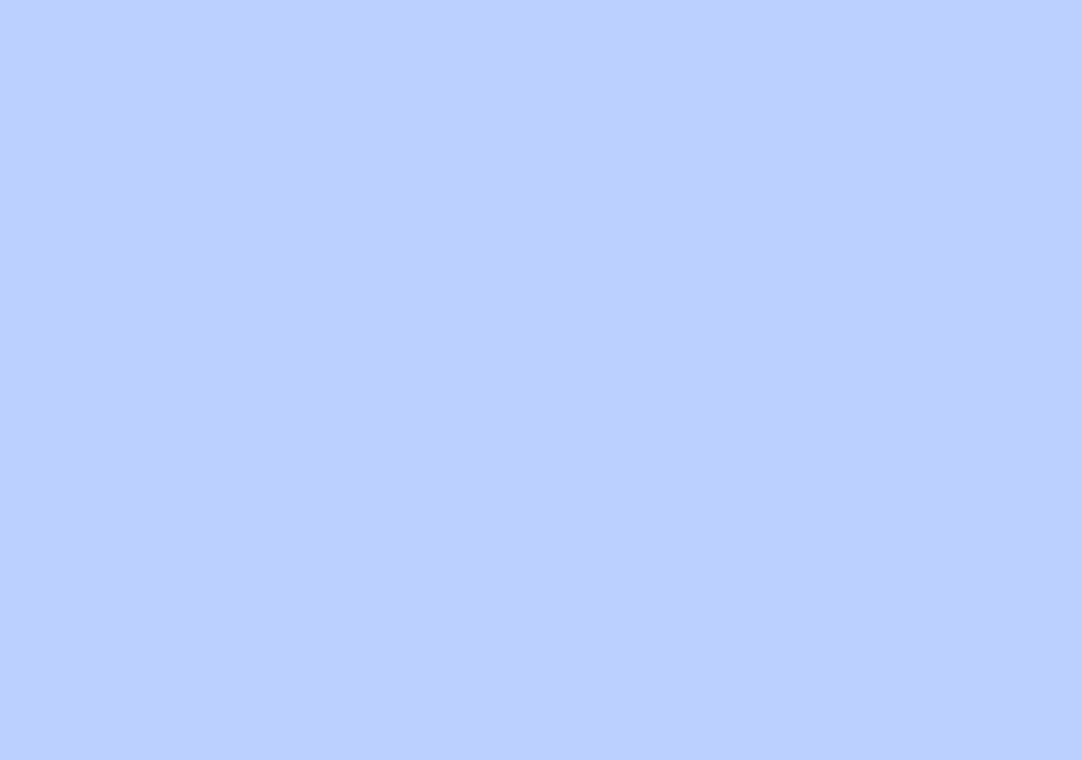
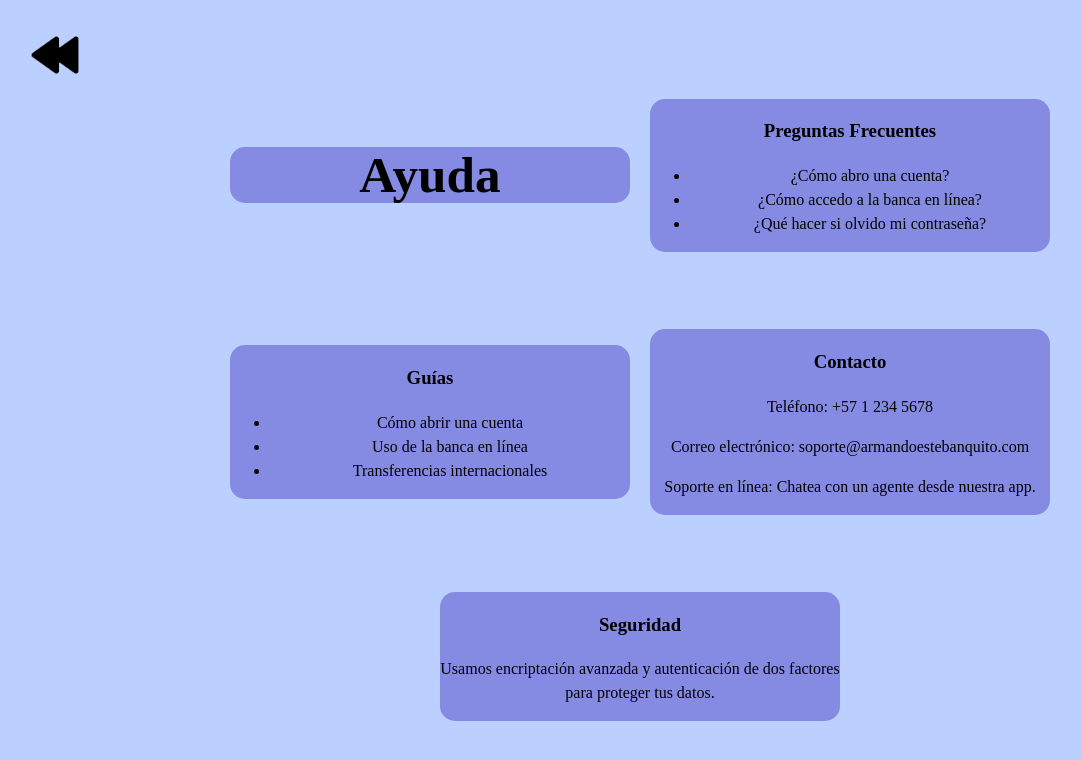
Before and after one commit to ZhantyDev/proyecto-web, a React (Vite) app in the folder front-proyecto/: page /ayuda in a window 1280 px wide. Before the commit this address had no page. Shown: the top 760 px of the page, without its empty margins (0-1082 px from the left). Built offline with nearby package versions, Linux system fonts and the light colour scheme.

Commit message:
se hace y me invente la informacin del apartado de ayuda

```diff
--- a/front-proyecto/src/App.jsx
+++ b/front-proyecto/src/App.jsx
@@ -11,6 +11,7 @@ import Transferencias from './components/transferencias/Transferencias'
 import Depositos from './components/depositos/Depositos'
 import Retiros from './components/retiros/Retiros'
 import Nosotros from './components/sobreNos/nosotros'
+import Ayuda from './components/ayuda/ayuda'
 
 
 function App() {
@@ -26,6 +27,8 @@ function App() {
         <Route path="/depositos" element={<Depositos/>} />
         <Route path="/retiros" element={<Retiros/>} />
         <Route path="/nosotros" element={<Nosotros/>} />
+        <Route path="/ayuda" element={<Ayuda/>} />
+
 
       </Routes>
     </Router>
--- /dev/null
+++ b/front-proyecto/src/components/ayuda/ayuda.css
@@ -0,0 +1,18 @@
+#info{
+    width: 80%;
+    height: 700px;
+    margin: 10px;
+    display: flex;
+    flex-direction: row;
+    align-items: center;
+    justify-content: center;
+    flex-wrap: wrap;
+}
+
+.texto{
+    color: black;
+    width: 400px;
+    margin: 10px;
+    border-radius: 15px;
+    background-color: #858AE3;
+}
--- /dev/null
+++ b/front-proyecto/src/components/ayuda/ayuda.jsx
@@ -0,0 +1,48 @@
+import React, {useState} from 'react'
+import './ayuda.css'
+import { useNavigate } from 'react-router-dom';
+import icon from '../../assets/retroceso-rapido.png'
+
+function ayuda(){
+    const navigate = useNavigate()
+    return(
+        <>
+        <button className='btnRetroceder' onClick={()=>navigate('/home')}><img src={icon} className='icono'/></button>
+            <div id ="info">
+                <h1 class = "texto">Ayuda</h1>
+                <div class="texto">
+                    <h3>Preguntas Frecuentes</h3>
+                    <ul>
+                        <li>¿Cómo abro una cuenta?</li>
+                        <li>¿Cómo accedo a la banca en línea?</li>
+                        <li>¿Qué hacer si olvido mi contraseña?</li>
+                    </ul>
+               </div>
+
+                <div class="texto">
+                    <h3>Guías</h3>
+                    <ul>
+                        <li>Cómo abrir una cuenta</li>
+                        <li>Uso de la banca en línea</li>
+                        <li>Transferencias internacionales</li>
+                    </ul>
+                </div>
+
+                <div class="texto">
+                    <h3>Contacto</h3>
+                    <p>Teléfono: +57 1 234 5678</p>
+                    <p>Correo electrónico: soporte@armandoestebanquito.com</p>
+                    <p>Soporte en línea: Chatea con un agente desde nuestra app.</p>
+                </div>
+
+                <div class="texto">
+                    <h3>Seguridad</h3>
+                    <p>Usamos encriptación avanzada y autenticación de dos factores para proteger tus datos.</p>
+                </div>
+
+            </div>
+        </>
+    )
+}
+
+export default ayuda
--- a/front-proyecto/src/components/principal/Principal.jsx
+++ b/front-proyecto/src/components/principal/Principal.jsx
@@ -41,7 +41,7 @@ function Principal(){
                         <a href="#">Historial</a>
                     </div>
                 </div>
-                <a href="#">Ayuda</a>
+                <a onClick={()=> navigate('/ayuda')}>Ayuda</a>
                 <a onClick={()=>navigate('/nosotros')}>Sobre Armandoestebanquito</a>
                 <a onClick={()=>navigate('/')}>Cerrar sesión</a>
             </div>
```
